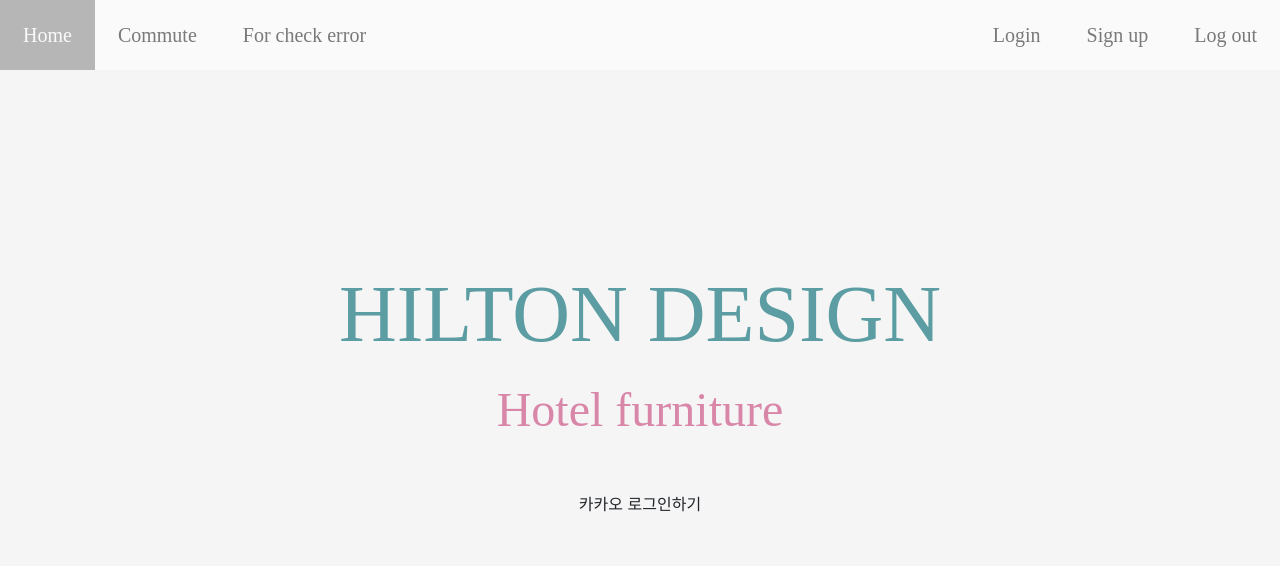
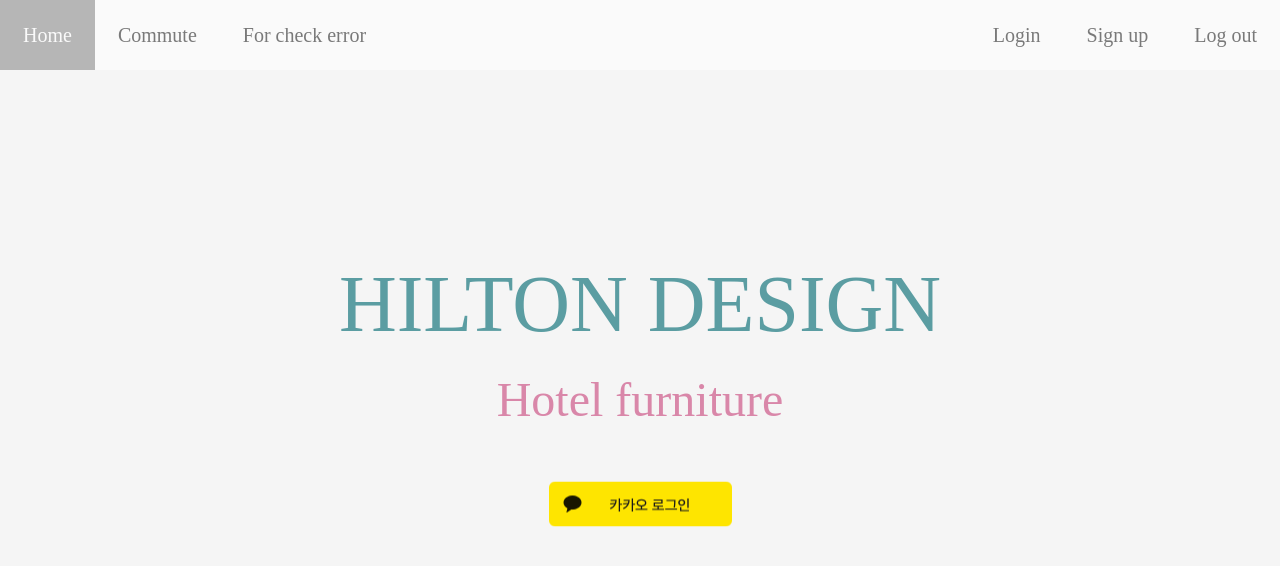
Before and after one commit to Hilton-Design/Front-end, a React (Create React App) app: page / in a window 1280 px wide. Shown: the top 566 px of the page. Built offline with nearby package versions, Linux system fonts and the light colour scheme.

Commit message:
ADD :: Home

```diff
--- a/src/pages/Home.js
+++ b/src/pages/Home.js
@@ -4,6 +4,7 @@ import React from "react";
 import Modal from '../compnents/Modal'
 import {useSelector, useDispatch} from "react-redux";
 import {getCurrentUserName} from "../store";
+import kakao_login from "../assets/img/kakao_login_medium_narrow.png"
 
 const Home = () => {
 
@@ -83,7 +84,11 @@ const Home = () => {
               show
               ? <div><button onClick={goToWork} className="btn end">출근하기!</button>
               <button onClick={getOffWork} className="btn end">퇴근하기!</button></div>
-              : <button onClick={login} className="btn start" >카카오 로그인하기</button>
+              : <a href={
+                  'https://kauth.kakao.com/oauth/authorize?client_id=a33a6ac40ea15278b115b07b8250e8ea&redirect_uri=http://localhost:8080/auth/kakao/callback&response_type=code'
+              }>
+                  <img src={kakao_login} onClick={login} className="btn start" />
+                </a>
             }
         </div>
       }
```
